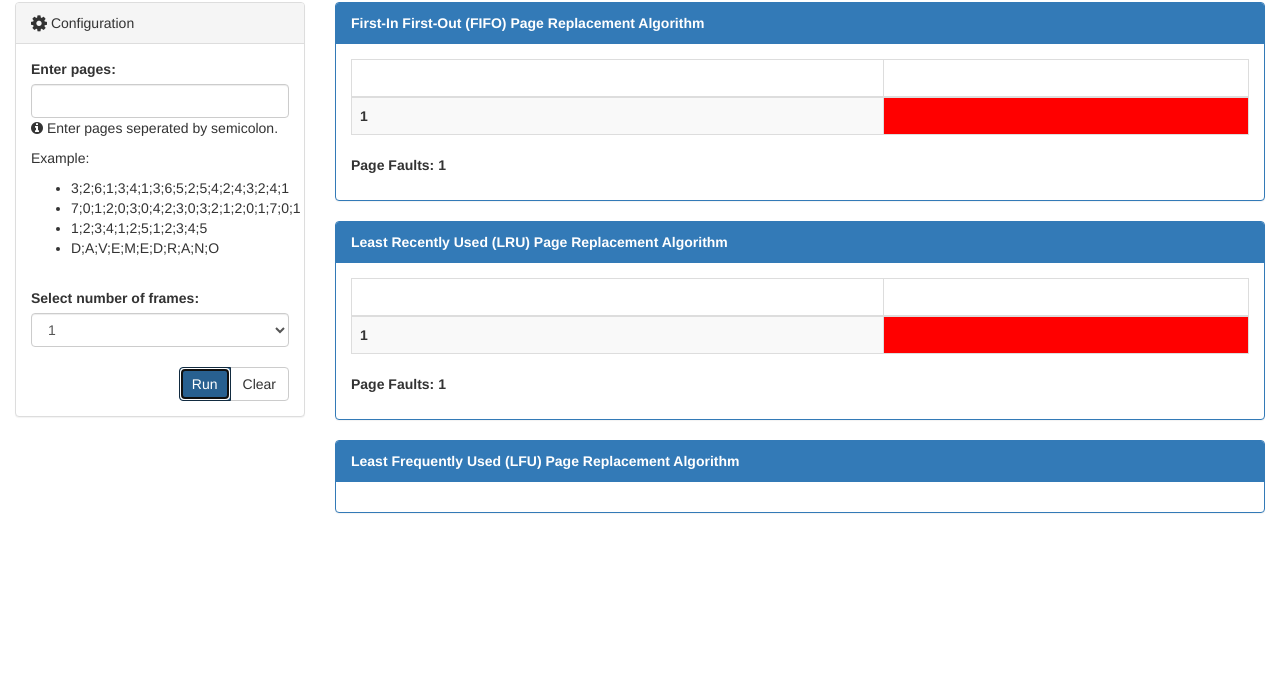
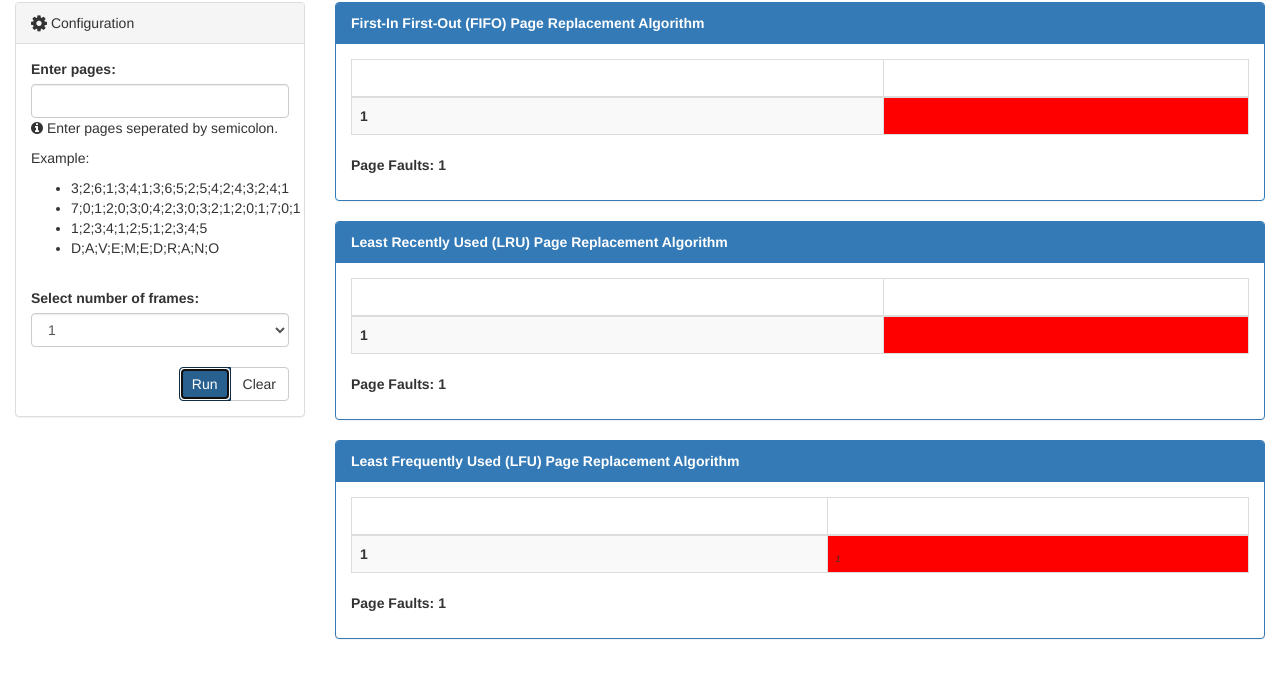
Before and after one commit to evadonardem/os_page_replacement_algorithms, a plain HTML site: page index.html in a window 1280 px wide. Both pictures are taken after a click on the button "Run". Shown: the part 97-774 px from the top of the page. Drawn offline with Linux system fonts and the light colour scheme.

Commit message:
Completed simulation for LFU page replacement algorithm.

```diff
--- a/index.html
+++ b/index.html
@@ -106,6 +106,7 @@
 			this.frames = null;
 			this.fifo_page_faults = 0;
 			this.lru_page_faults = 0;
+			this.lfu_page_faults = 0;
 
 			this.fifo = function() {
 				var pages = this.pages.split(';');
@@ -357,6 +358,161 @@
 				return table;
 			}
 
+			this.lfu = function() {
+				var pages = this.pages.split(';');
+				var frames = [];
+				var frames_queue = [];
+
+				// initialize page counter
+				var counters = {};
+				var arr = [];
+
+				for(i in pages) {
+					if($.inArray(pages[i], arr)==-1) {
+						arr.push(pages[i]);
+						counters['page'+pages[i]] = 0;
+					}
+				}
+
+				// initialize matrix for page fault tracking
+				var matrix = [];
+				for(i=0; i<this.frames; i++) {
+					matrix[i] = [];
+					for(j=0; j<pages.length; j++) {
+						matrix[i][j] = [];
+						matrix[i][j][0] = null; 	// page
+						matrix[i][j][1] = false;	// page-fault flag
+						matrix[i][j][2] = null;		// frequency
+					}
+				}
+
+				// initialize frames to null
+				for(i=0; i<this.frames; i++) {
+					frames[i] = []
+					frames[i][0] = null;
+				}
+
+				// process pages
+				loop_pages:
+				for(i=0; i<pages.length; i++) {
+					var page = pages[i];
+
+					for(j=0; j<this.frames; j++) {
+						var frame = frames[j];
+
+						matrix[j][i][0] = frames[j][0];
+						matrix[j][i][2] = counters['page'+frames[j][0]];
+
+						if(frame[0] == page) {
+
+							counters['page'+page] += 1;
+							matrix[j][i][2] = counters['page'+page];
+
+							for(k=j+1; k<this.frames; k++) {
+								matrix[k][i][0] = matrix[k][i-1][0];
+								matrix[k][i][2] = matrix[k][i-1][2];
+							}
+
+							continue loop_pages;
+						}
+
+						if(frame[0]==null) {
+							frames[j][0] = matrix[j][i][0] = page;
+							counters['page'+page] += 1;
+							matrix[j][i][1] = true;
+							matrix[j][i][2] = counters['page'+page];
+							this.lfu_page_faults += 1;
+							frames_queue.push(page);
+							continue loop_pages;
+						}
+
+						// page fault occur
+						if(j==this.frames-1) {
+							this.lfu_page_faults += 1;
+
+							var lowest_page = null;
+							for(x in frames_queue) {
+								if(lowest_page==null) {
+									lowest_page = frames_queue[x];
+									continue;
+								}
+								lowest_page = (counters['page'+lowest_page]<=counters['page'+frames_queue[x]]) ? lowest_page : frames_queue[x];
+							}
+
+							var index = frames_queue.indexOf(lowest_page);
+							if(index > -1) {
+								frames_queue.splice(index, 1);
+							}
+
+							var lowest = null;
+							for(x in frames) {
+								if(frames[x][0]==lowest_page) {
+									lowest = x;
+									break;
+								}
+							}
+
+							frames[lowest][0] = matrix[lowest][i][0] = page;
+							counters['page'+frames[lowest][0]] = 0;
+							counters['page'+page] = 1;
+							matrix[lowest][i][1] = true;
+
+							frames_queue.push(page);
+						}
+
+					}
+				}
+
+				/**
+				* Prepare table representation
+				*/
+
+				var rows = this.frames;
+				var columns = pages.length;
+
+				var table = $('<table/>');
+
+				var thead = $('<thead/>');
+				var theadRow = $('<tr/>');
+				for(i=0; i<columns+1; i++) {
+					if(i==0) {
+						theadRow.append($('<th/>').html('&nbsp;'));
+						continue;
+					}
+					theadRow.append($('<th/>').text(pages[i-1]));
+				}
+				thead.append(theadRow);
+				table.append(thead);
+
+				var tbody = $('<tbody/>');
+				for(i=0; i<rows; i++) {
+					var row = $('<tr/>');
+
+					for(j=0; j<columns+1; j++) {
+
+						if(j==0) {
+							row.append($('<th/>').text(i+1));
+							continue;
+						}
+
+						var column = $('<td/>');
+						column.html((matrix[i][j-1][0]!==null ? matrix[i][j-1][0] : '') + (matrix[i][j-1][2]!==null ? '<sub><small><em>'+matrix[i][j-1][2]+'</em></small></sub>' : ''));
+
+						if(matrix[i][j-1][1]) {
+							column.addClass('page-fault');
+						}
+
+						row.append(column);
+					}
+
+					tbody.append(row);
+				}
+
+				table.append(tbody);
+
+				return table;
+			}
+
 		}
 	</script>
 
@@ -373,6 +529,9 @@
 
 				$('#lru').html(x.lru());
 				$('#lru').append('<p><strong>Page Faults: ' + x.lru_page_faults + '</strong></p>');
+
+				$('#lfu').html(x.lfu());
+				$('#lfu').append('<p><strong>Page Faults: ' + x.lfu_page_faults + '</strong></p>');
 
 				$('table').addClass('table table-striped table-bordered');
 			});
```
